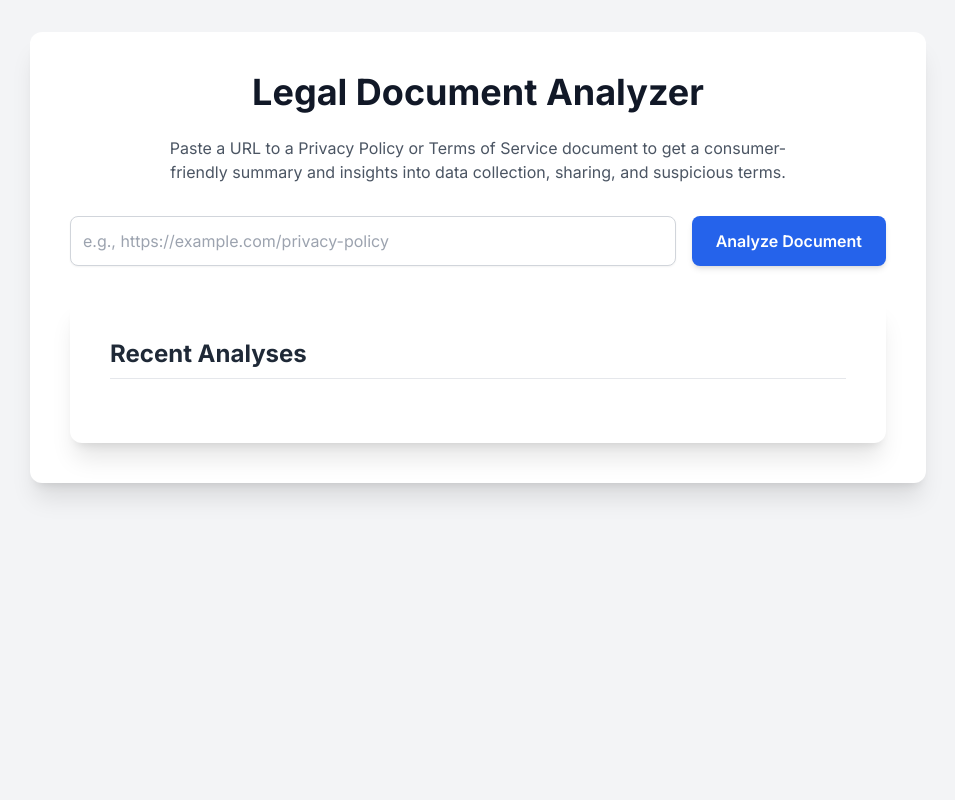
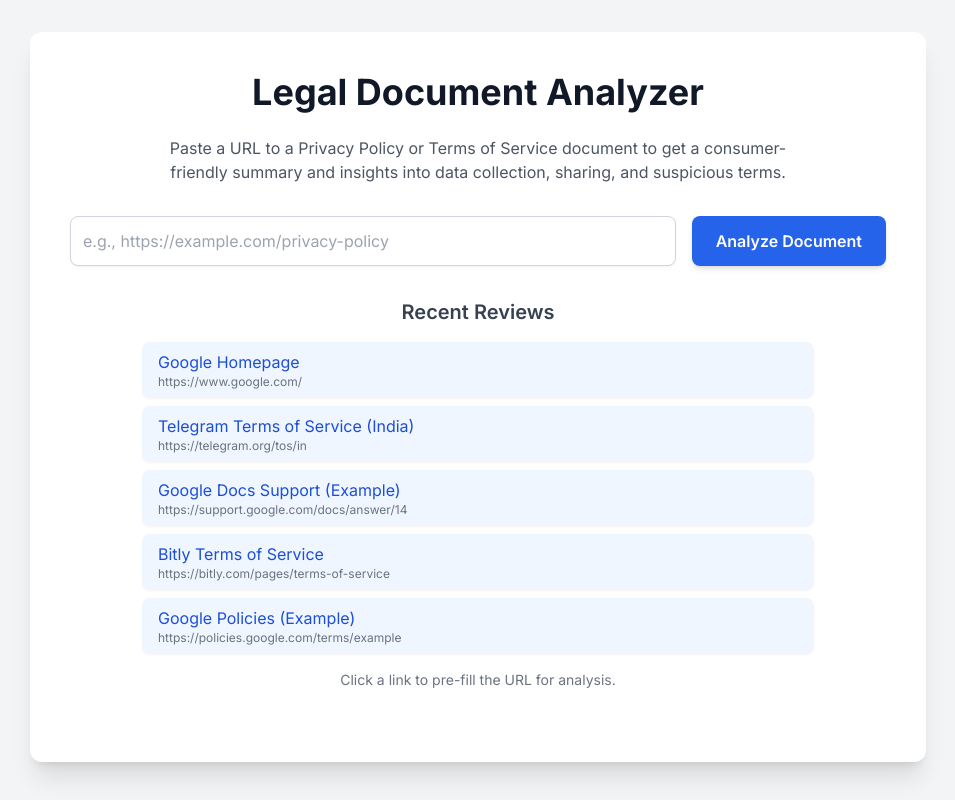
Before and after one commit to patlerds/TOSCheck-Transfer-Students, a Flask app: page / in a window 1280 px wide. Shown: the whole page, without its empty margins (162-1117 px from the left). Run offline with Flask 3, Linux system fonts and the light colour scheme; data that the repository does not hold is empty; some libraries are stand-ins or nearby versions.

Commit message:
updated the UI

```diff
--- a/templates/index.html
+++ b/templates/index.html
@@ -9,7 +9,6 @@
     <script src="https://cdn.tailwindcss.com"></script>
     <link href="https://fonts.googleapis.com/css2?family=Inter:wght@400;600;700&display=swap" rel="stylesheet">
     <script src="https://cdn.jsdelivr.net/npm/marked/marked.min.js"></script>
-    <script src="https://cdn.jsdelivr.net/npm/dompurify@3.0.6/dist/purify.min.js"></script>
     <style>
         body {
             font-family: 'Inter', sans-serif;
@@ -97,6 +96,12 @@
             </button>
         </div>
 
+        <div class="text-center my-8">
+            <h3 class="text-xl font-semibold text-gray-700 mb-4">Recent Reviews</h3>
+            <ul id="recentReviewsList" class="list-none p-0 max-w-2xl mx-auto space-y-2">
+            </ul>
+            <p class="text-sm text-gray-500 mt-4">Click a link to pre-fill the URL for analysis.</p>
+        </div>
         <div id="loadingIndicator" class="hidden text-center my-8">
             <div class="animate-spin rounded-full h-12 w-12 border-4 border-blue-500 border-t-transparent mx-auto mb-4">
             </div>
@@ -174,13 +179,6 @@
                 <p class="mt-2">App Version: <span id="versionText">{{ app_version }}</span></p>
             </div>
         </div>
-
-        <div class="max-w-4xl w-full bg-white shadow-xl rounded-xl p-6 sm:p-8 lg:p-10 mt-8">
-            <h2 class="text-2xl font-bold text-gray-800 mb-6 border-b pb-2">Recent Analyses</h2>
-            <div id="recentAnalysesList" class="flex flex-col gap-2">
-                <p id="noRecentAnalyses" class="text-gray-500 text-center hidden">No recent analyses yet.</p>
-            </div>
-        </div>
     </div>
 
     <script>
@@ -191,24 +189,16 @@
         const errorMessage = document.getElementById('errorMessage');
         const errorText = document.getElementById('errorText');
         const resultsSection = document.getElementById('resultsSection');
-        const recentAnalysesList = document.getElementById('recentAnalysesList');
-        const noRecentAnalysesMessage = document.getElementById('noRecentAnalyses');
 
         const summaryResult = document.getElementById('summaryResult');
         const dataCollectionBody = document.getElementById('dataCollectionBody');
         const dataSharingResult = document.getElementById('dataSharingResult');
         const suspiciousTermsBody = document.getElementById('suspiciousTermsBody');
+        const recentReviewsList = document.getElementById('recentReviewsList'); // New element
 
         const pollingInterval = 2000; // Poll every 2 seconds
         let currentJobId = null;
         let pollingTimer = null;
-
-        // Configure Marked.js for better security
-        marked.setOptions({
-            breaks: true, // Allow GFM line breaks
-            gfm: true,    // Use GitHub Flavored Markdown
-            // No custom renderer needed for basic sanitization, DOMPurify handles the HTML after marked.parse
-        });
 
         function showLoading(message) {
             loadingMessage.textContent = message;
@@ -232,9 +222,9 @@
         }
 
         function clearResults() {
-            summaryResult.innerHTML = '';
+            summaryResult.innerHTML = ''; // Use innerHTML for markdown
             dataCollectionBody.innerHTML = '';
-            dataSharingResult.innerHTML = '';
+            dataSharingResult.innerHTML = ''; // Use innerHTML for markdown
             suspiciousTermsBody.innerHTML = '';
             resultsSection.classList.add('hidden');
             errorMessage.classList.add('hidden');
@@ -249,7 +239,6 @@
                 }
                 const result = await response.json();
                 displayResults(result);
-                fetchRecentAnalyses(); // Refresh recent analyses after a new one completes
             } catch (error) {
                 console.error('Error fetching analysis result:', error);
                 showError(`Failed to retrieve analysis results: ${error.message}`);
@@ -288,20 +277,17 @@
         }
 
         function displayResults(data) {
-            // Render summary with Markdown and sanitize
-            summaryResult.innerHTML = DOMPurify.sanitize(marked.parse(data.summary || 'No summary available.'));
+            // Render summary with Markdown
+            summaryResult.innerHTML = marked.parse(data.summary || 'No summary available.');
 
             // Display Data Collection
             dataCollectionBody.innerHTML = '';
             if (data.data_collection && Array.isArray(data.data_collection) && data.data_collection.length > 0) {
                 data.data_collection.forEach(item => {
-                    // Sanitize individual items
-                    const dataType = DOMPurify.sanitize(marked.parseInline(item.dataType || 'N/A'));
-                    const purpose = DOMPurify.sanitize(marked.parse(item.purpose || 'N/A'));
                     const row = `
                         <tr class="border-b last:border-b-0">
-                            <td class="py-2 px-4 text-sm text-gray-700">${dataType}</td>
-                            <td class="py-2 px-4 text-sm text-gray-700 markdown-content">${purpose}</td>
+                            <td class="py-2 px-4 text-sm text-gray-700">${marked.parseInline(item.dataType || 'N/A')}</td>
+                            <td class="py-2 px-4 text-sm text-gray-700 markdown-content">${marked.parse(item.purpose || 'N/A')}</td>
                         </tr>
                     `;
                     dataCollectionBody.insertAdjacentHTML('beforeend', row);
@@ -317,21 +303,21 @@
                 if (data.data_sharing.dataSharing && data.data_sharing.dataSharing.isShared) {
                     sharingHtml += `<p class="mb-2"><strong class="font-medium">Status:</strong> <span class="text-red-600">Yes</span></p>`;
                     if (data.data_sharing.dataSharing.sharedWith && data.data_sharing.dataSharing.sharedWith !== "N/A") {
-                        sharingHtml += `<p class="mb-2"><strong class="font-medium">Shared With:</strong> ${DOMPurify.sanitize(marked.parseInline(data.data_sharing.dataSharing.sharedWith))}</p>`;
+                        sharingHtml += `<p class="mb-2"><strong class="font-medium">Shared With:</strong> ${marked.parseInline(data.data_sharing.dataSharing.sharedWith)}</p>`;
                     }
-                    if (data.data_sharing.dataSharing.dataTypesShared && data.data_sharing.dataTypesShared.length > 0) {
-                        sharingHtml += `<p class="mb-2"><strong class="font-medium">Data Types Shared:</strong> ${DOMPurify.sanitize(marked.parseInline(data.data_sharing.dataSharing.dataTypesShared.map(dt => `**${dt}**`).join(', ')))}</p>`;
+                    if (data.data_sharing.dataSharing.dataTypesShared && data.data_sharing.dataSharing.dataTypesShared.length > 0) {
+                        sharingHtml += `<p class="mb-2"><strong class="font-medium">Data Types Shared:</strong> ${marked.parseInline(data.data_sharing.dataSharing.dataTypesShared.map(dt => `**${dt}**`).join(', '))}</p>`;
                     }
                     if (data.data_sharing.dataSharing.sharingConditions && data.data_sharing.dataSharing.sharingConditions !== "N/A") {
-                        sharingHtml += `<p class="mb-2"><strong class="font-medium">Conditions:</strong> ${DOMPurify.sanitize(marked.parseInline(data.data_sharing.dataSharing.sharingConditions))}</p>`;
+                        sharingHtml += `<p class="mb-2"><strong class="font-medium">Conditions:</strong> ${marked.parseInline(data.data_sharing.dataSharing.sharingConditions)}</p>`;
                     }
                     if (data.data_sharing.dataSharing.sharingCitation && data.data_sharing.dataSharing.sharingCitation !== "N/A") {
-                        sharingHtml += `<p class="mb-2 text-sm text-gray-600 italic"><strong>Citation:</strong> "${DOMPurify.sanitize(marked.parseInline(data.data_sharing.dataSharing.sharingCitation))}"</p>`;
+                        sharingHtml += `<p class="mb-2 text-sm text-gray-600 italic"><strong>Citation:</strong> "${marked.parseInline(data.data_sharing.dataSharing.sharingCitation)}"</p>`;
                     }
                 } else {
                     sharingHtml += `<p class="mb-2"><strong class="font-medium">Status:</strong> <span class="text-green-600">No explicit mention of data sharing.</span></p>`;
                     if (data.data_sharing.dataSharing.sharingCitation && data.data_sharing.dataSharing.sharingCitation !== "N/A") {
-                        sharingHtml += `<p class="mb-2 text-sm text-gray-600 italic"><strong>Citation:</strong> "${DOMPurify.sanitize(marked.parseInline(data.data_sharing.dataSharing.sharingCitation))}"</p>`;
+                        sharingHtml += `<p class="mb-2 text-sm text-gray-600 italic"><strong>Citation:</strong> "${marked.parseInline(data.data_sharing.dataSharing.sharingCitation)}"</p>`;
                     }
                 }
 
@@ -339,24 +325,24 @@
                 if (data.data_sharing.dataSelling && data.data_sharing.dataSelling.isSold) {
                     sharingHtml += `<p class="mb-2"><strong class="font-medium">Status:</strong> <span class="text-red-600">Yes</span></p>`;
                     if (data.data_sharing.dataSelling.soldTo && data.data_sharing.dataSelling.soldTo !== "N/A") {
-                        sharingHtml += `<p class="mb-2"><strong class="font-medium">Sold To:</strong> ${DOMPurify.sanitize(marked.parseInline(data.data_sharing.dataSelling.soldTo))}</p>`;
+                        sharingHtml += `<p class="mb-2"><strong class="font-medium">Sold To:</strong> ${marked.parseInline(data.data_sharing.dataSelling.soldTo)}</p>`;
                     }
                     if (data.data_sharing.dataSelling.dataTypesSold && data.data_sharing.dataSelling.dataTypesSold.length > 0) {
-                        sharingHtml += `<p class="mb-2"><strong class="font-medium">Data Types Sold:</strong> ${DOMPurify.sanitize(marked.parseInline(data.data_sharing.dataSelling.dataTypesSold.map(dt => `**${dt}**`).join(', ')))}</p>`;
+                        sharingHtml += `<p class="mb-2"><strong class="font-medium">Data Types Sold:</strong> ${marked.parseInline(data.data_sharing.dataSelling.dataTypesSold.map(dt => `**${dt}**`).join(', '))}</p>`;
                     }
                     if (data.data_sharing.dataSelling.sellingConditions && data.data_sharing.dataSelling.sellingConditions !== "N/A") {
-                        sharingHtml += `<p class="mb-2"><strong class="font-medium">Conditions:</strong> ${DOMPurify.sanitize(marked.parseInline(data.data_sharing.dataSelling.sellingConditions))}</p>`;
+                        sharingHtml += `<p class="mb-2"><strong class="font-medium">Conditions:</strong> ${marked.parseInline(data.data_sharing.dataSelling.sellingConditions)}</p>`;
                     }
                     if (data.data_sharing.dataSelling.sellingCitation && data.data_sharing.dataSelling.sellingCitation !== "N/A") {
-                        sharingHtml += `<p class="mb-2 text-sm text-gray-600 italic"><strong>Citation:</strong> "${DOMPurify.sanitize(marked.parseInline(data.data_sharing.dataSelling.sellingCitation))}"</p>`;
+                        sharingHtml += `<p class="mb-2 text-sm text-gray-600 italic"><strong>Citation:</strong> "${marked.parseInline(data.data_sharing.dataSelling.sellingCitation)}"</p>`;
                     }
                 } else {
                     sharingHtml += `<p class="mb-2"><strong class="font-medium">Status:</strong> <span class="text-green-600">No explicit mention of data selling.</span></p>`;
                     if (data.data_sharing.dataSelling.sellingCitation && data.data_sharing.dataSelling.sellingCitation !== "N/A") {
-                        sharingHtml += `<p class="mb-2 text-sm text-gray-600 italic"><strong>Citation:</strong> "${DOMPurify.sanitize(marked.parseInline(data.data_sharing.dataSelling.sellingCitation))}"</p>`;
+                        sharingHtml += `<p class="mb-2 text-sm text-gray-600 italic"><strong>Citation:</strong> "${marked.parseInline(data.data_sharing.dataSelling.sellingCitation)}"</p>`;
                     }
                 }
-                dataSharingResult.innerHTML = DOMPurify.sanitize(sharingHtml);
+                dataSharingResult.innerHTML = sharingHtml;
             } else {
                 dataSharingResult.innerHTML = `<p class="text-gray-500">No specific data sharing/selling information found or applicable.</p>`;
             }
@@ -365,15 +351,11 @@
             suspiciousTermsBody.innerHTML = '';
             if (data.suspicious_terms && Array.isArray(data.suspicious_terms) && data.suspicious_terms.length > 0) {
                 data.suspicious_terms.forEach(item => {
-                    // Sanitize individual items
-                    const term = DOMPurify.sanitize(marked.parseInline(item.term || 'N/A'));
-                    const explanation = DOMPurify.sanitize(marked.parse(item.explanation || 'N/A'));
-                    const citation = DOMPurify.sanitize(marked.parse(item.citation || 'N/A'));
                     const row = `
                         <tr class="border-b last:border-b-0">
-                            <td class="py-2 px-4 text-sm text-gray-700">${term}</td>
-                            <td class="py-2 px-4 text-sm text-gray-700 markdown-content">${explanation}</td>
-                            <td class="py-2 px-4 text-sm text-gray-700 markdown-content">${citation}</td> </tr>
+                            <td class="py-2 px-4 text-sm text-gray-700">${marked.parseInline(item.term || 'N/A')}</td>
+                            <td class="py-2 px-4 text-sm text-gray-700 markdown-content">${marked.parse(item.explanation || 'N/A')}</td>
+                            <td class="py-2 px-4 text-sm text-gray-700 markdown-content">${marked.parse(item.citation || 'N/A')}</td> </tr>
                     `;
                     suspiciousTermsBody.insertAdjacentHTML('beforeend', row);
                 });
@@ -383,37 +365,6 @@
 
             resultsSection.classList.remove('hidden');
         }
-
-        async function fetchRecentAnalyses() {
-            try {
-                const response = await fetch('/recent_analyses');
-                if (!response.ok) {
-                    throw new Error(`HTTP error! Status: ${response.status}`);
-                }
-                const recentData = await response.json();
-
-                recentAnalysesList.innerHTML = ''; // Clear previous list
-                if (recentData.length > 0) {
-                    noRecentAnalysesMessage.classList.add('hidden');
-                    recentData.forEach(item => {
-                        const link = document.createElement('a');
-                        // Use the URL parameter to pre-fill the input and trigger analysis
-                        link.href = `/?url=${encodeURIComponent(item.url)}`;
-                        // Sanitize the title before displaying
-                        link.textContent = DOMPurify.sanitize(item.title);
-                        link.className = 'text-blue-600 hover:underline';
-                        recentAnalysesList.appendChild(link);
-                    });
-                } else {
-                    noRecentAnalysesMessage.classList.remove('hidden');
-                }
-            } catch (error) {
-                console.error('Error fetching recent analyses:', error);
-                recentAnalysesList.innerHTML = `<p class="text-red-500">Failed to load recent analyses.</p>`;
-                noRecentAnalysesMessage.classList.add('hidden');
-            }
-        }
-
 
         analyzeButton.addEventListener('click', async () => {
             const url = urlInput.value.trim();
@@ -463,7 +414,7 @@
             }
         });
 
-        // New JavaScript for URL parameter handling and initial recent analyses load
+        // New JavaScript for URL parameter handling
         document.addEventListener('DOMContentLoaded', () => {
             const urlParams = new URLSearchParams(window.location.search);
             const urlFromQuery = urlParams.get('url');
@@ -472,7 +423,39 @@
                 // Automatically trigger analysis if a URL is provided in the query string
                 analyzeButton.click();
             }
-            fetchRecentAnalyses(); // Load recent analyses on page load
+
+            // Populate Recent Reviews
+            const recentUrls = [
+                { url: "https://www.google.com/", name: "Google Homepage" },
+                { url: "https://telegram.org/tos/in", name: "Telegram Terms of Service (India)" },
+                { url: "https://support.google.com/docs/answer/14", name: "Google Docs Support (Example)" }, // Placeholder, specific page not clear from image
+                { url: "https://bitly.com/pages/terms-of-service", name: "Bitly Terms of Service" },
+                { url: "https://policies.google.com/terms/example", name: "Google Policies (Example)" } // Placeholder, specific page not clear from image
+            ];
+
+            recentReviewsList.innerHTML = ''; // Clear existing content
+            recentUrls.forEach(item => {
+                const li = document.createElement('li');
+                li.classList.add('py-2', 'px-4', 'bg-blue-50', 'rounded-lg', 'shadow-sm', 'text-blue-700', 'hover:bg-blue-100', 'transition', 'duration-150', 'ease-in-out', 'text-left');
+                const a = document.createElement('a');
+                a.href = '#'; // Prevent full page reload
+                a.textContent = item.name;
+                a.classList.add('font-medium', 'hover:underline');
+                a.onclick = (event) => {
+                    event.preventDefault(); // Stop the default link behavior
+                    urlInput.value = item.url;
+                    // Optional: automatically analyze when clicked
+                    // analyzeButton.click();
+                    // Or just pre-fill and let the user click analyze
+                };
+                const fullUrlSpan = document.createElement('span');
+                fullUrlSpan.classList.add('block', 'text-gray-500', 'text-xs', 'truncate');
+                fullUrlSpan.textContent = item.url;
+
+                li.appendChild(a);
+                li.appendChild(fullUrlSpan);
+                recentReviewsList.appendChild(li);
+            });
         });
     </script>
 </body>
```
